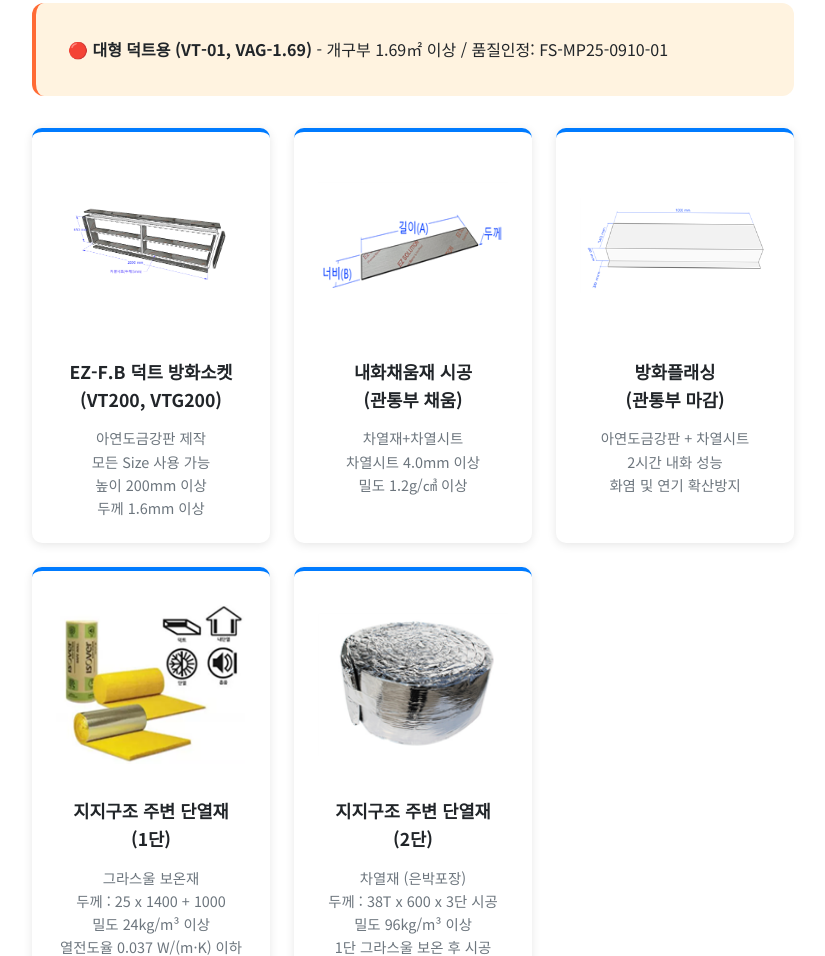
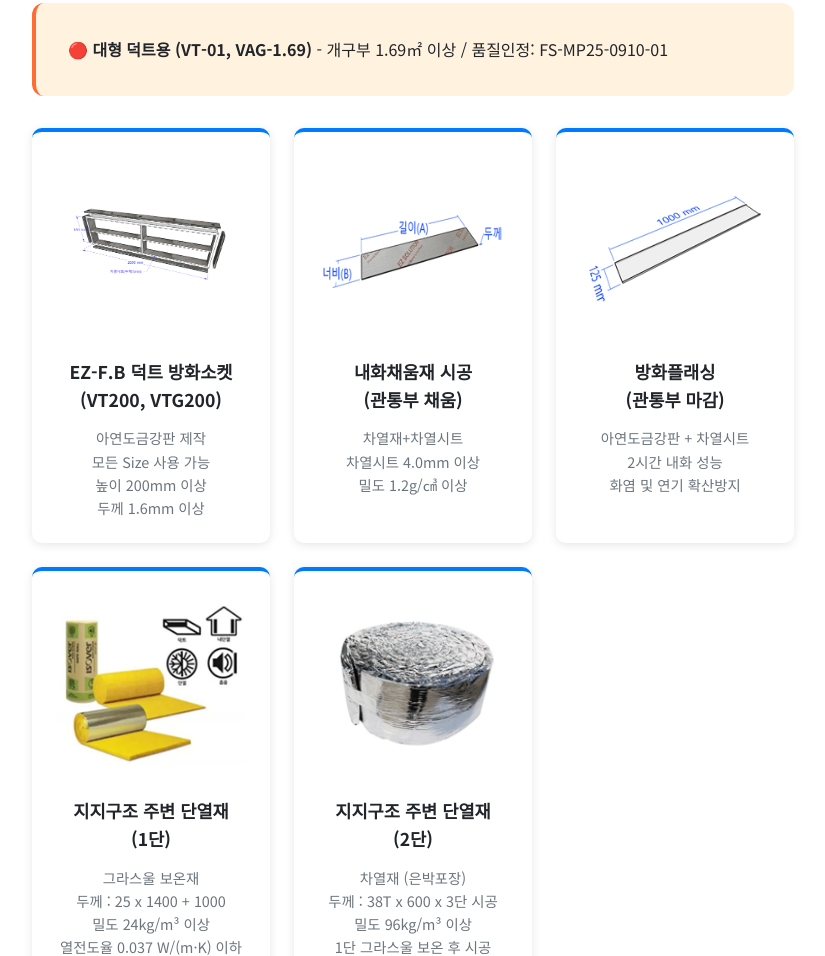
Before and after one commit to firemaster532nd-tech/hi, a plain HTML site: page wall-fireproofing.html in a window 1280 px wide. Shown: the part 6497-7453 px from the top of the page, without its empty margins (28-853 px from the left). Drawn offline with Linux system fonts and the light colour scheme.

Commit message:
feat(wall-fireproofing): update fire flashing images in materials section
- Update fire flashing card images in both tabs:
  - Large duct (VT-01, VAG-1.69): wall-fire-flashing-new.jpg
  - Small duct (VT-064, VT-049): wall-fire-flashing-new.jpg
- Construction method section 03 remains unchanged (wall-fire-flashing.jpg)
- New image shows clear 1000mm x 125mm technical drawing

```diff
--- a/wall-fireproofing.html
+++ b/wall-fireproofing.html
@@ -326,7 +326,7 @@
                             </div>
                             <div class="material-card">
                                 <div style="margin-bottom: 1rem;">
-                                    <img src="fire-flashing.jpg"
+                                    <img src="wall-fire-flashing-new.jpg"
                                          alt="방화플래싱"
                                          style="width: 100%; height: 180px; object-fit: contain; background: #ffffff; border-radius: 8px;">
                                 </div>
@@ -393,7 +393,7 @@
                             </div>
                             <div class="material-card">
                                 <div style="margin-bottom: 1rem;">
-                                    <img src="fire-flashing.jpg"
+                                    <img src="wall-fire-flashing-new.jpg"
                                          alt="방화플래싱"
                                          style="width: 100%; height: 180px; object-fit: contain; background: #ffffff; border-radius: 8px;">
                                 </div>
```
